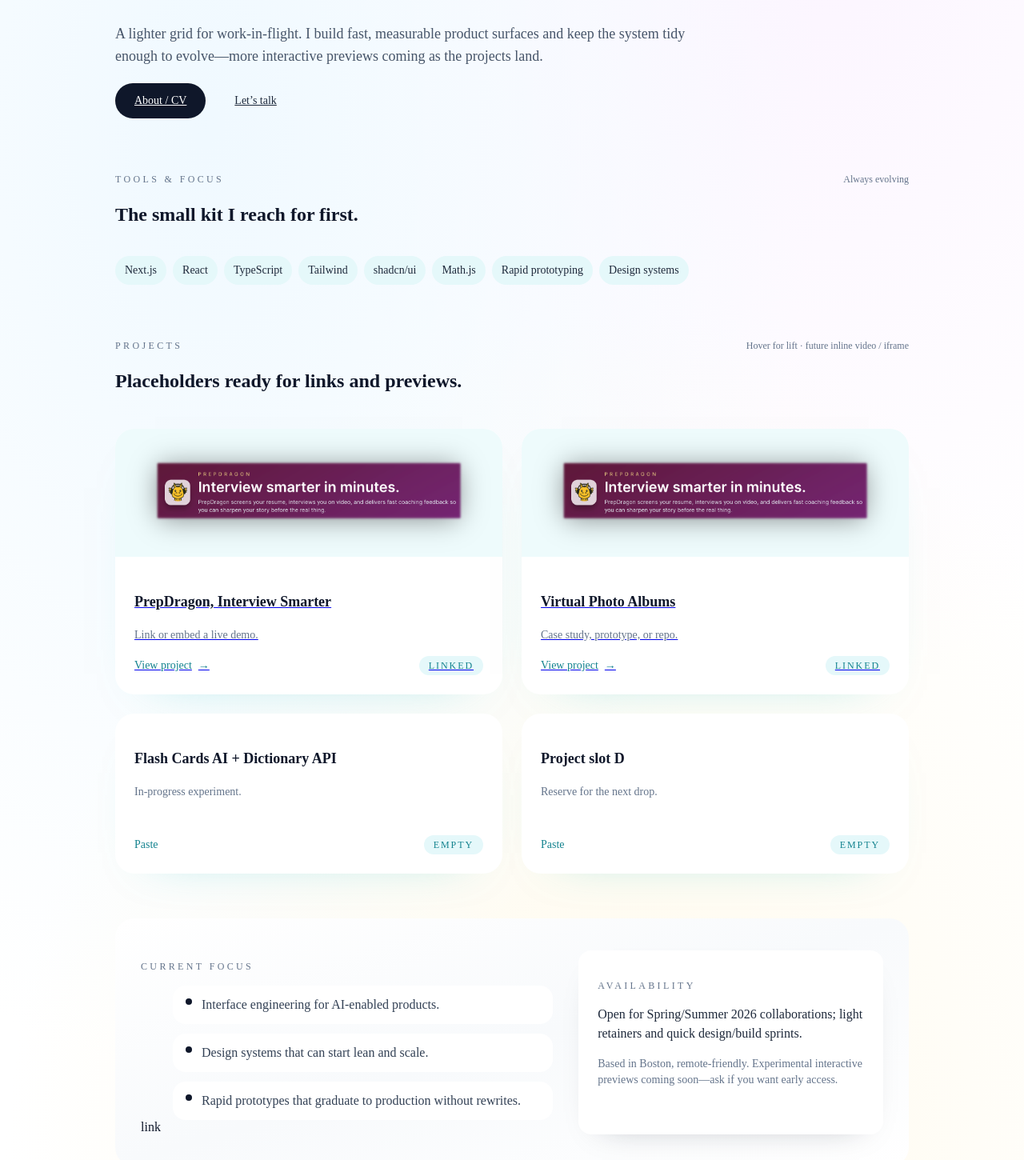
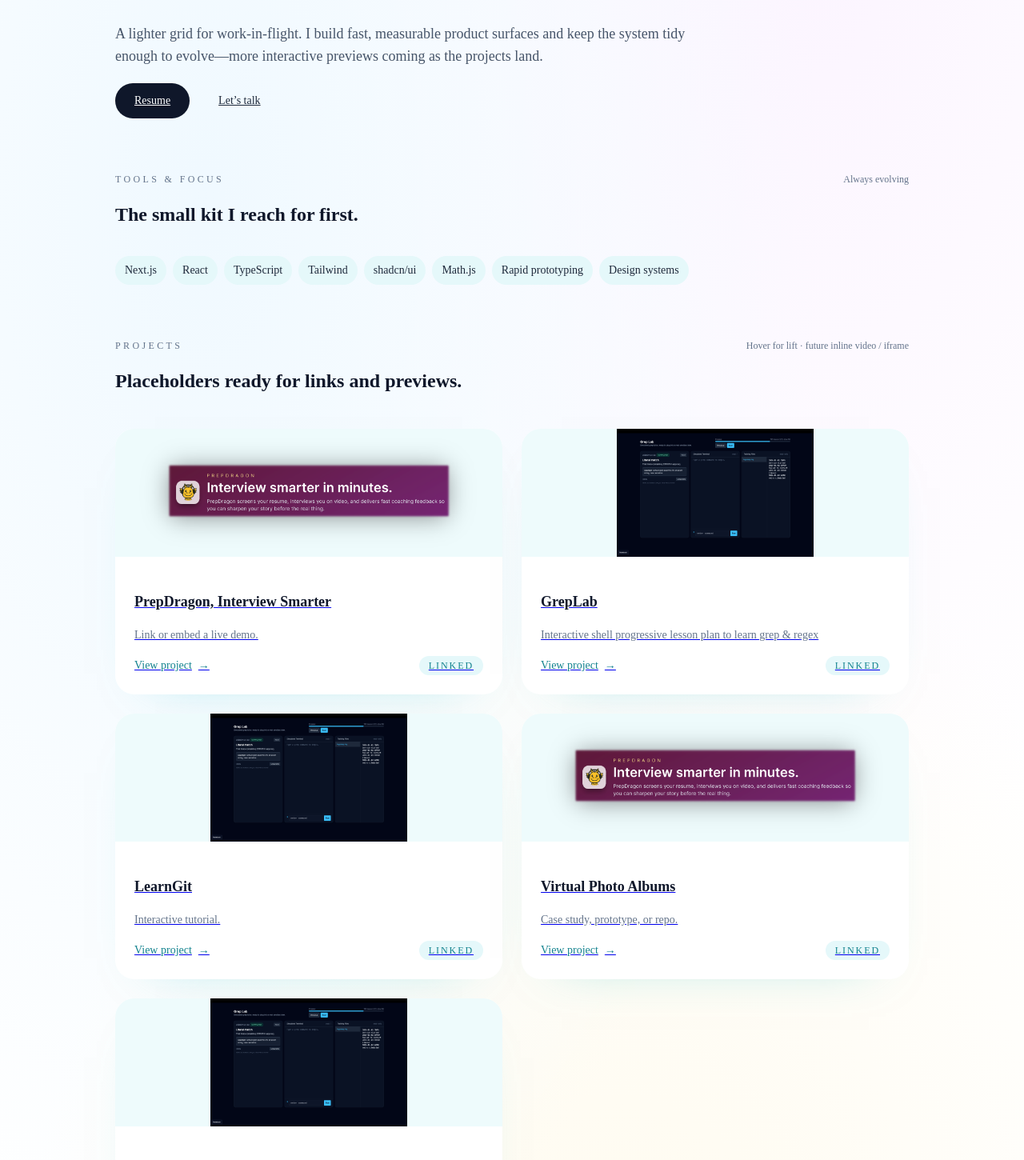
Before and after one commit to jaysonsao/jay-website, a Next.js app: page / in a window 1280 px wide. Shown: the part 320-1770 px from the top of the page at 80% size. Built offline with nearby package versions, Linux system fonts and the light colour scheme.

Commit message:
commiting checkpoint in case i mess up

```diff
--- a/src/app/page.tsx
+++ b/src/app/page.tsx
@@ -20,14 +20,32 @@
     imageAlt: "PrepDragon interview prep mobile preview",
     href: "https://github.com/jaysonsao/prepdragon",
   },
-  { title: "Virtual Photo Albums",
+  {
+    title: "GrepLab",
+    hint: "Interactive shell progressive lesson plan to learn grep & regex",
+    image: "/previews/greplab_preview.png",
+    imageAlt: "shell using regex",
+    href: "https://github.com/jaysonsao/greplab",
+  },
+
+  { title: "LearnGit",
+    hint: "Interactive tutorial.",
+    image: "/previews/greplab_preview.png",
+    imageAlt: "shell using regex",
+    href: "https://github.com/jaysonsao/greplab",
+  },
+   { title: "Virtual Photo Albums",
     image: "/previews/prepdragon_preview.png",
     imageAlt: "Virtual Photo Album personal blog",
     hint: "Case study, prototype, or repo.",
     href: "https://github.com/jaysonsao/PhotoAlbums-jbs" },
 
-  { title: "Flash Cards AI + Dictionary API", hint: "In-progress experiment." },
-  { title: "Project slot D", hint: "Reserve for the next drop." },
+  { title: "This Website",
+    hint: "You're lookin at it :)",
+    image: "/previews/greplab_preview.png",
+    imageAlt: "this website lol",
+    href: "https://github.com/jaysonsao/jay-website",
+  },
 ];
 
 export default function Home() {
@@ -52,12 +70,14 @@
           </p>
         </div>
         <div className="flex flex-wrap gap-3 text-sm">
-          <Link
-            href="/about"
+          <a
+            href="/resume.pdf"
+            target="_blank"
+            rel="noreferrer"
             className="inline-flex items-center justify-center rounded-full bg-slate-900 px-6 py-3 font-medium text-white transition hover:translate-y-0.5 hover:bg-slate-800 focus-visible:outline-none focus-visible:ring-2 focus-visible:ring-slate-300"
           >
-            About / CV
-          </Link>
+            Resume
+          </a>
           <a
             href="mailto:hello@jayson.design"
             className="inline-flex items-center justify-center rounded-full border border-slate-200 px-6 py-3 font-medium text-slate-800 transition hover:-translate-y-0.5 hover:border-slate-300 focus-visible:outline-none focus-visible:ring-2 focus-visible:ring-slate-200"
@@ -113,13 +133,13 @@
                 className="group flex min-h-[200px] flex-col justify-between overflow-hidden rounded-3xl border border-[hsl(186_55%_84%)] bg-white shadow-[0_24px_60px_-50px_rgba(48,196,204,0.5)] transition duration-200 hover:-translate-y-1 hover:shadow-[0_26px_70px_-46px_rgba(48,196,204,0.6)]"
               >
                 {slot.image ? (
-                  <div className="relative h-40 w-full overflow-hidden border-b border-[hsl(186_55%_84%)] bg-[hsl(186_70%_96%)]">
+                  <div className="relative flex h-40 w-full items-center justify-center overflow-hidden border-b border-[hsl(186_55%_84%)] bg-[hsl(186_70%_96%)]">
                     <Image
                       src={slot.image}
                       alt={slot.imageAlt ?? slot.title}
                       fill
                       sizes="(min-width: 768px) 50vw, 100vw"
-                      className="object-cover transition duration-300 group-hover:scale-[1.02]"
+                      className="object-contain transition duration-300 group-hover:scale-[1.02]"
                       priority
                     />
                   </div>
```
Also changed, not shown: public/previews/greplab_preview.png (added), 1 other file (tests, documents, lock files or other folders).
